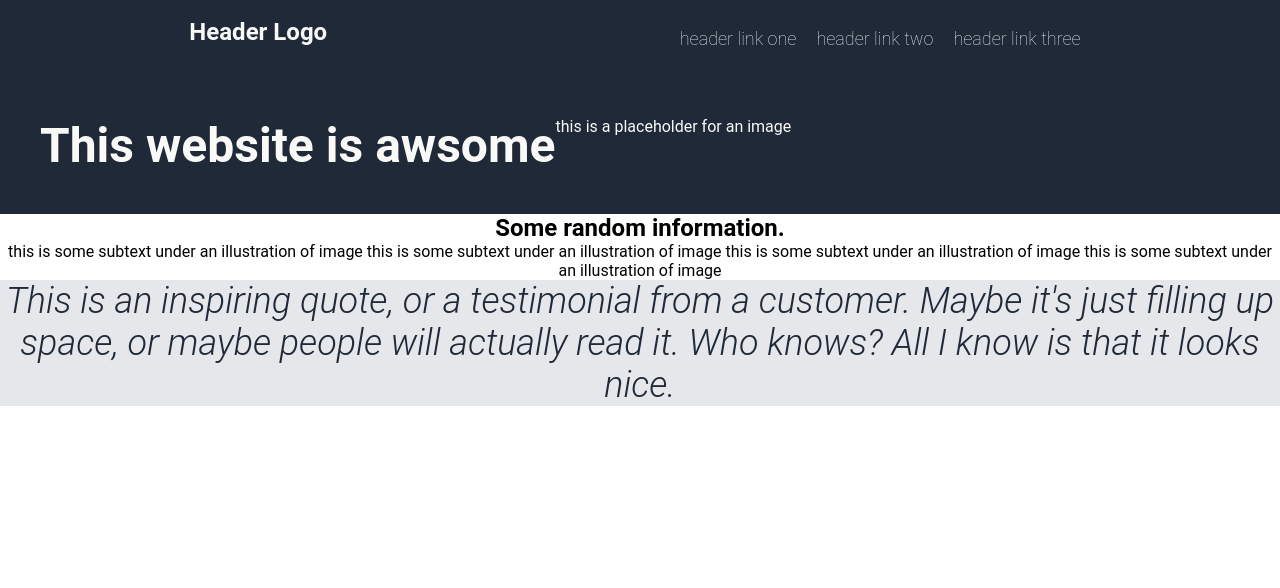
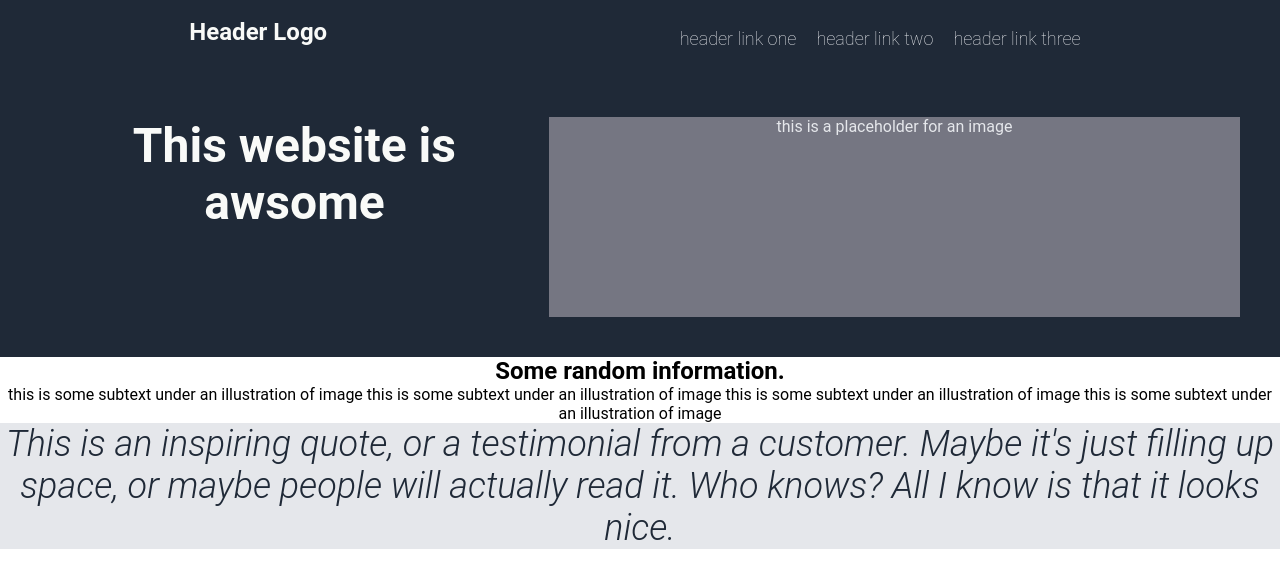
Before and after one commit to jairxortega/landing-page, a plain HTML site: page index.html in a window 1280 px wide. Drawn offline with Linux system fonts and the light colour scheme; a web font is replaced by a local one.

Commit message:
tried to add image placeholder

```diff
--- a/index.html
+++ b/index.html
@@ -24,9 +24,7 @@
             <div>
                 <h2 class="main-text">This website is awsome</h2>
             </div>
-            <div>
-                <a>this is a placeholder for an image</a>
-            </div>
+            <div class="image-box">this is a placeholder for an image</div>
         </div>
         <div class="container-2">
             <div>
--- a/stylesheet.css
+++ b/stylesheet.css
@@ -48,9 +48,13 @@
     font-size: 48px;
 }
 
-.image-box a {
+.image-box {
     border: #e5e7eb;
-    background-color: grey;
+    background-color: rgb(117, 118, 130);
+    height: 200px;
+    width: 700px;
+    color: #e5e7eb;
+    text-align: center;
 }
 
 /* Second section */
```
